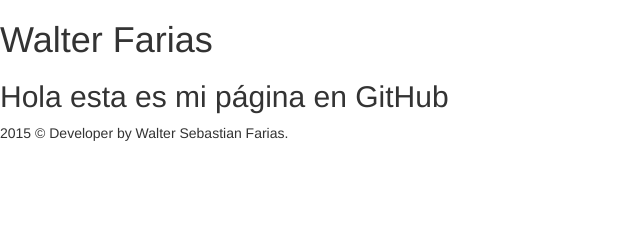
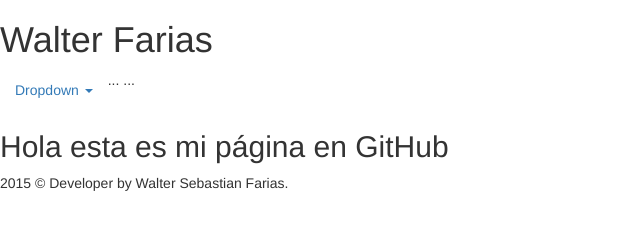
Before and after one commit to WalterFarias/walterfarias.github.io, a plain HTML site: page index.html in a window 1280 px wide. Shown: the whole page, without its empty margins (0-640 px from the left). Drawn offline with nearby package versions, Linux system fonts and the light colour scheme; files that its build step writes are made by us from their sources.

Commit message:
Update index.html

```diff
--- a/index.html
+++ b/index.html
@@ -11,6 +11,18 @@
       <header class="header-class">
         <h1>Walter Farias</h1>
       </header>
+      <ul class="nav nav-pills">
+  ...
+  <li role="presentation" class="dropdown">
+    <a class="dropdown-toggle" data-toggle="dropdown" href="#" role="button" aria-expanded="false">
+      Dropdown <span class="caret"></span>
+    </a>
+    <ul class="dropdown-menu" role="menu">
+      ...
+    </ul>
+  </li>
+  ...
+</ul>
       <section class="main-content">
         <article>
           <h2>Hola esta es mi página en GitHub</h2>
```
